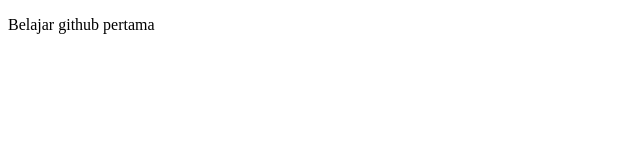
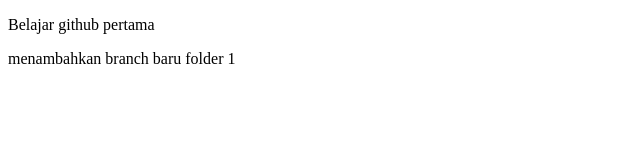
Before and after one commit to ikomangdarsa/nuse-sental-coding-resolusi, a plain HTML site: page index.html in a window 1280 px wide. Shown: the whole page, without its empty margins (0-640 px from the left). Drawn offline with Linux system fonts and the light colour scheme.

Commit message:
menambahkan paragraf baru

```diff
--- a/index.html
+++ b/index.html
@@ -6,6 +6,7 @@
     <title>belajar github </title>
 </head>
 <body>
-    <p>Belajar github pertama</p>
+    <p>Belajar github pertama </p>
+    <p>menambahkan branch baru folder 1</p>
 </body>
 </html>
```
